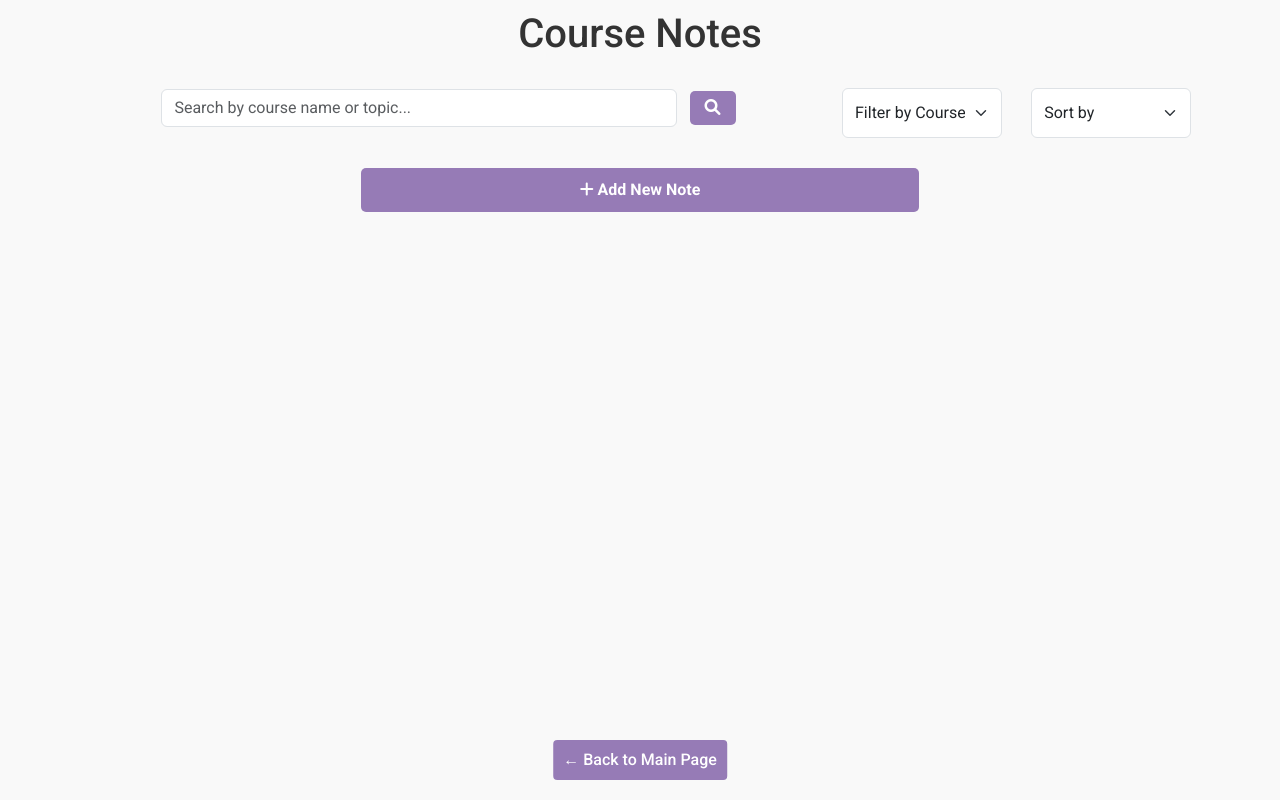
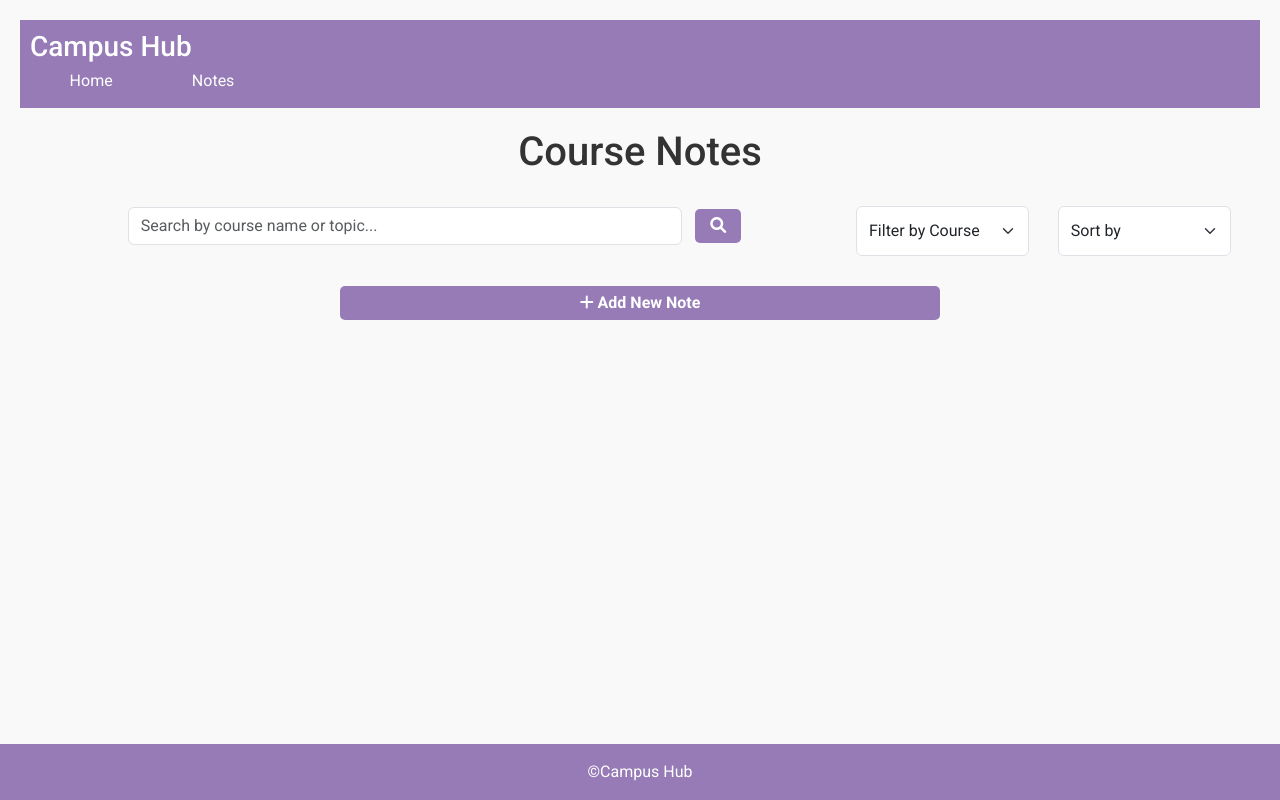
Before and after one commit to gmohamme4/Itcs333-project4, a PHP site: page /notes.html in a window 1280 px wide. Run offline with PHP 8.4, Linux system fonts and the light colour scheme.

Commit message:
notes fixed

```diff
--- a/Notes/notes.css
+++ b/Notes/notes.css
@@ -3,7 +3,7 @@ body {
   background-color: #f9f9f9;
   font-family: 'Roboto', sans-serif;
   margin: 0;
-  padding: 10px;
+  padding: 20px;
 }
 
 /* Title */
@@ -65,7 +65,7 @@ h1 {
   background-color: #967bb6;
   color: white;
   border: none;
-  padding: 10px 20px;
+  padding: 5px;
   border-radius: 5px;
   font-weight: bold;
   transition: background-color 0.3s;
@@ -112,6 +112,14 @@ h1 {
   font-weight: bold;
 }
 
+.notes-page {
+  padding: 20px;
+}
+
+.notes-page :h1 {
+  color: #f9f9f9;
+}
+
 .note-container input,
 .note-container textarea,
 .note-container select {
@@ -153,11 +161,11 @@ h1 {
 
 /* Modal Footer Buttons */
 .cancel-btn {
-  background-color: #f44336;
+  background-color: #967bb6;
 }
 
 .cancel-btn:hover {
-  background-color: #e53935;
+  background-color: #7f66a3;
 }
 
 /* Form Styling */
@@ -167,9 +175,6 @@ h1 {
 
 /* Media Queries */
 @media (max-width: 768px) {
-
-
-
 
   .add-note-btn {
     width: 100%;
@@ -202,27 +207,145 @@ h1 {
     max-width: 500px;
   }
 }
-/* Back button styling */
-.back-btn {
-  display: block;
-  padding: 8px 10px;
+
+p {
+  margin: 0;
+}
+
+footer {
+  background-color: #967bb6;
+  color: #fff;
+  padding: 1rem 0;
+  text-align: center;
+  position: fixed;
+  bottom: 0;
+  left: 0;
+  width: 100%;
+}
+
+
+/* Responsive adjustments */
+@media (max-width: 768px) {
+  .container {
+    padding: 10px;
+  }
+
+  .news-item {
+    padding: 10px;
+  }
+
+  .col-lg-4 {
+    margin-top: 20px;
+  }
+}
+
+/* Image styling */
+.img-fluid {
+  border-radius: 3px;
+  box-shadow: 0 2px 4px rgb(255, 255, 255);
+}
+
+.right {
+  margin-bottom: 10px;
+}
+
+.recent-news {
+  border: 1px solid #ddd;
+  border-radius: 5px;
+  overflow: hidden;
+  background-color: #fff;
+  box-shadow: 0 2px 4px rgb(255, 255, 255);
+}
+
+.recent-news h5 {
   background-color: #967bb6;
   color: white;
-  text-decoration: none;
-  border-radius: 4px;
+  padding: 12px 15px;
+  margin: 0;
   font-weight: 500;
-  transition: background-color 0.3s ease;
-  position: fixed; /* Fix position on screen */
-  bottom: 20px; /* Position from bottom */
-  left: 50%; /* Position at 50% from left */
-  transform: translateX(-50%); /* Center the element */
-  z-index: 100; /* Ensure it stays above other elements */
-  width: fit-content; /* Make width fit the content */
-  text-align: center; /* Center the text inside */
 }
 
-.back-btn:hover {
-  background-color: #8569a5;
-  color: white;
+.recent {
+  padding: 15px;
+  margin-bottom: 15px;
+}
+
+.recent a {
+  display: block;
+  padding: 8px 0;
+  border-bottom: 1px solid #eee;
+  color: #333;
   text-decoration: none;
 }
+
+.recent a:last-child {
+  border-bottom: none;
+}
+
+.recent a:hover {
+  color: #967bb6;
+}
+
+footer {
+  background-color: #967bb6;
+  color: #fff;
+  padding: 1rem 0;
+  text-align: center;
+}
+
+.topnev {
+  background-color: #967bb6;
+  color: white;
+  padding: 10px;
+}
+
+.logo h3 {
+  margin: 0;
+}
+
+.bar {
+  display: flex;
+  justify-content: space-around;
+  align-items: center;
+  margin-right: 80%;
+}
+
+.bar a {
+  color: white;
+  margin: 5px;
+  text-decoration: none;
+}
+
+.search {
+  margin-left: auto;
+}
+
+.dropdown {
+  position: relative;
+  display: inline-block;
+}
+
+.dropdown-content {
+  display: none;
+  position: absolute;
+  background-color: #f1f1f1;
+  min-width: 160px;
+  box-shadow: 0px 8px 16px 0px rgb(255, 255, 255);
+  z-index: 1;
+}
+
+.dropbtn {
+  background-color: #967bb6;
+  color: white;
+  border: 1px solid #fff;
+  padding: 2px 6px;
+  cursor: pointer;
+}
+
+button, select {
+  background-color: #967bb6;
+  color: white;
+  border: 1px solid #fff;
+  padding: 2px 6px;
+  cursor: pointer;
+}
--- a/Notes/notes.html
+++ b/Notes/notes.html
@@ -14,7 +14,18 @@
     <link rel="stylesheet" href="notes.css">
 </head>
 <body>
-    <div class="container notes-page">
+    <div class="topnev">
+        <div class="logo">
+            <h3>Campus Hub</h3>
+        </div>
+
+        <div class="bar">
+            <a class="active" href="#home">Home</a>
+            <a href="#">Notes</a>
+        </div>
+    </div>
+
+    <div class="notes-page">
         <h1>Course Notes</h1>
 
         <!-- Search and Filter Section -->
@@ -50,8 +61,8 @@
             </div>
         </div>
 
-        <!-- Add New Note Button -->
-        <div class="add-note">
+         <!-- Add New Note Button -->
+         <div class="add-note">
             <button class="add-note-btn" data-bs-toggle="modal" data-bs-target="#addNoteModal">
                 <i class="fas fa-plus"></i> Add New Note
             </button>
@@ -62,11 +73,6 @@
             <!-- Note items will be dynamically added here -->
         </div>
     </div>
-
-    <div class="col-12">
-        <a href="main.html" class="back-btn">&larr; Back to Main Page</a>
-    </div>
-
 
     <!-- Add Note Modal -->
     <div class="add-note-page modal fade" id="addNoteModal" tabindex="-1" aria-labelledby="addNoteModalLabel" aria-hidden="true">
@@ -110,6 +116,10 @@
         </div>
     </div>
 
+    <footer>
+        <p>&copy;Campus Hub</p>
+    </footer>
+
     <!-- Bootstrap JS Bundle with Popper -->
     <script src="https://cdn.jsdelivr.net/npm/bootstrap@5.3.0-alpha1/dist/js/bootstrap.bundle.min.js"></script>
 </body>
```
